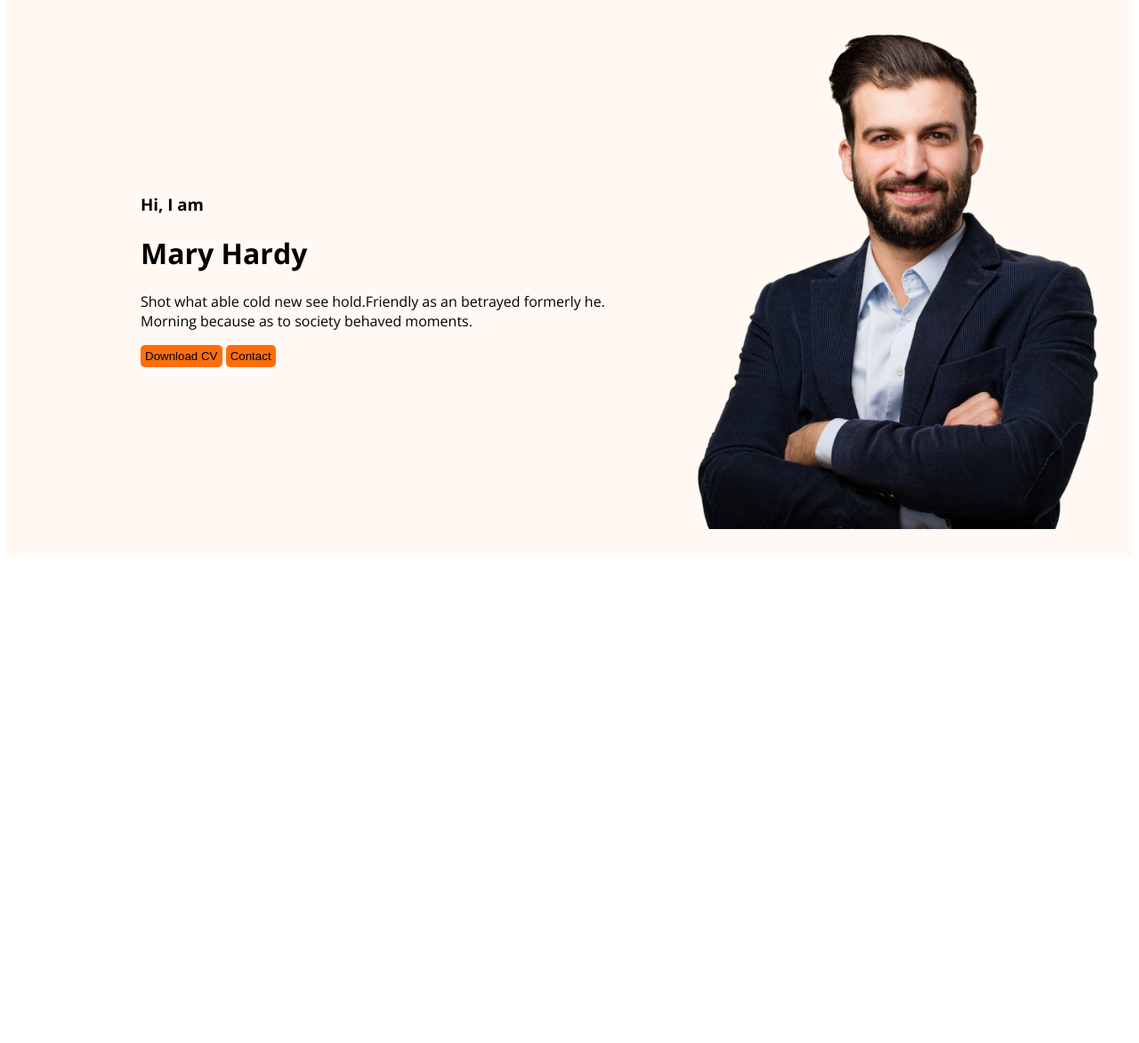
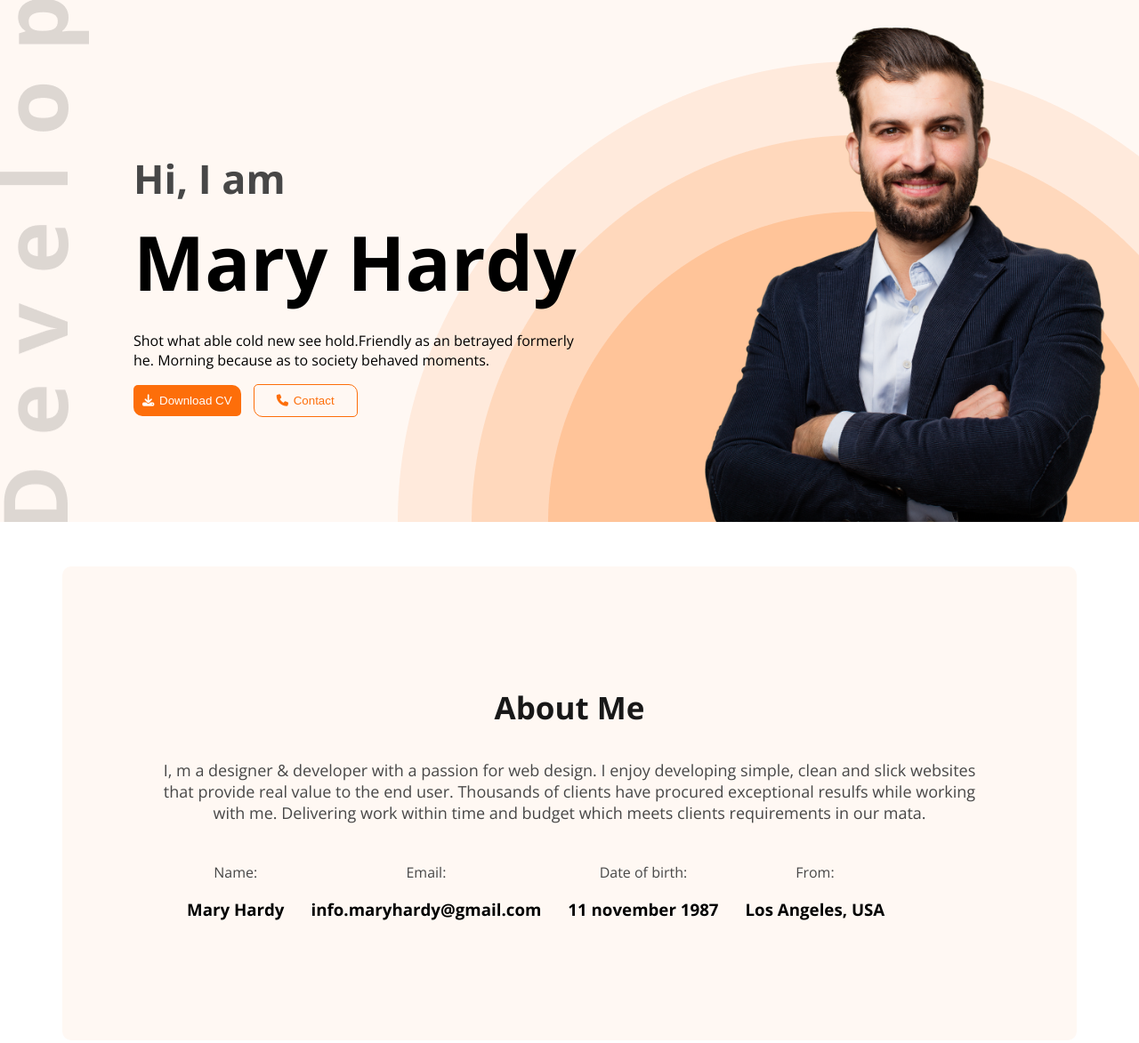
Before and after one commit to tanvirevan/developer-protfolio, a plain HTML site: page index.html in a window 1280 px wide. Shown: the part 173-1346 px from the top of the page at 89% size. Before the commit the page ends 806 px from the top, so only its background shows below. Drawn offline with nearby package versions, Linux system fonts and the light colour scheme.

Commit message:
Add about

```diff
--- a/index.html
+++ b/index.html
@@ -23,20 +23,44 @@
          <div class="banner-content">
             <h3 class="banner-greeting">Hi, I am</h3>
             <h1 class="banner-title">Mary Hardy</h1>
-            <p>
+            <p class="banner-des">
                Shot what able cold new see hold.Friendly as an betrayed formerly he. Morning because as to society behaved moments.
             </p>
-            <button class="btn-primary">Download CV</button>
-            <button class="btn-primary">Contact</button>
+            <button class="btn-primary"><i class="fa-solid fa-download"></i> Download CV</button>
+            <button class="btn-Contact"><i class="fa-solid fa-phone"></i> Contact</button>
          </div>
          <img class="profile-pic" src="images/hardy.png" alt="" >
       </div>
    </header>
    <main>
-
+      <section class="about-section">
+         <h3 class="section-title">About Me</h3>
+         <p class="section-des">
+            I, m a designer & developer with a passion for web design. I enjoy developing simple, clean and slick websites that provide real value to the end user. Thousands of clients have procured exceptional resulfs while working with me. Delivering work within time and budget which meets clients requirements in our mata.
+         </p>
+         <ul>
+            <li>
+               <p>Name:</p>
+               <h3>Mary Hardy</h3>
+            </li>
+            <li>
+               <p>Email:</p>
+               <h3>info.maryhardy@gmail.com</h3>
+            </li>
+            <li>
+               <p>Date of birth:</p>
+               <h3>11 november 1987 </h3>
+            </li>
+            <li>
+               <p>From:</p>
+               <h3>Los Angeles, USA</h3>
+            </li>
+         </ul>
+      </section>
    </main>
    <footer>
 
    </footer>
+   <script src="https://kit.fontawesome.com/e8941e5832.js" crossorigin="anonymous"></script>
 </body>
 </html>
--- a/style.css
+++ b/style.css
@@ -1,5 +1,7 @@
 body
    {
+      padding: 0px;
+      margin: 0px;
       font-family: 'Lato', sans-serif;
       font-family: 'Open Sans', sans-serif;
    }
@@ -10,6 +12,9 @@ body
 .header
    {
       background-color: #FFF8F3;
+      background-image: url('images/header_bg.png'), url('images/developer.png');
+      background-repeat: no-repeat;
+      background-position: bottom right, left center;
    }
 /* Navbar Style */
 
@@ -44,18 +49,98 @@ li a
    }
 .btn-primary
    {
-      border-radius: 5px;
-      padding:5px;
+      color: white;
+      border-radius: 5px 10px;
+      padding:10px;
       border: none;
       background-color: #FD6E0A;
    }
+.btn-primary i
+   {
+      margin-right: 2px;
+   }
+.btn-Contact
+   {
+      color: #FD6E0A;
+      margin-left: 10px;
+      border: 1.5px solid #FD6E0A;
+      border-radius: 5px 10px;
+      padding: 10px 25px;
+      background-color: transparent;
+   }
+.btn-Contact i
+   {
+      margin-right: 2px;
+   }
 .banner
    {
-      padding: 30px 30px 30px 150px;
+      padding: 30px 30px 0px 150px;
       display: flex;
       align-items: center;
+      justify-content: space-between;
+   }
+.banner-content
+   {
+      max-width: 500px;
    }
 .banner .profile-pic
    {
       width: 500px;
    }
+.banner-greeting
+   {
+      font-size: 45px;
+      color: #474747;
+      margin-bottom: 0px;
+   }
+.banner-title
+   {
+      font-size: 85px;
+      font-weight: 700px;
+      margin-top: 5px;
+      margin-bottom: 20px;
+   }
+/* Main Start */
+main
+   {
+      width: 1140px;
+      margin: 0 auto;
+   }
+.about-section
+   {
+      background-color: #FFF8F3;
+      margin: 50px auto;
+      position: center;
+      border-radius: 10px;
+      padding: 100px;
+   }
+.section-title
+   {
+      color: #181818;
+      text-align: center;
+      font-size: 35px;
+      font-weight: 700;
+   }
+.section-des
+   {
+      color: #757575;
+      text-align: center;
+      font-size: 18px;
+   }
+.about-section ul
+   {
+      display: flex;
+      align-content: center;
+
+   }
+.about-section li
+   {
+      margin-top: 10px;
+      margin-right: 30px;
+      list-style: none;
+      text-align: center;
+   }
+.about-section p
+   {
+      color: #474747;
+   }
```
